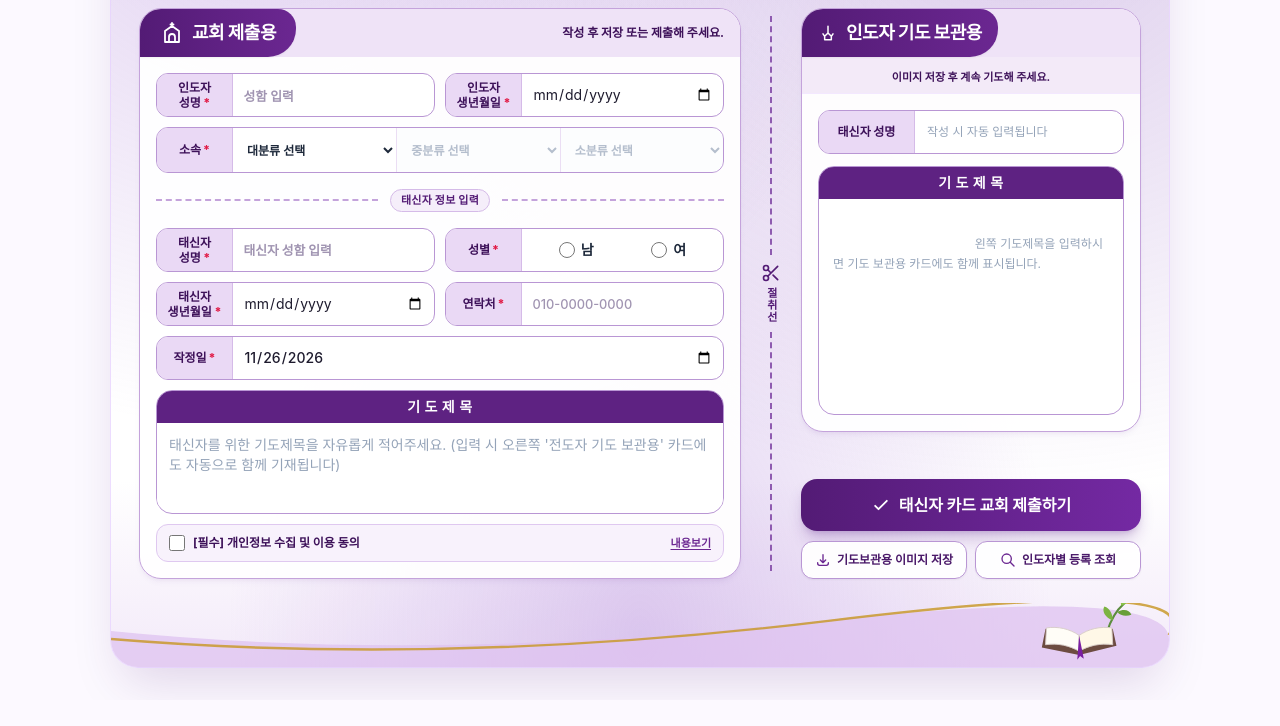
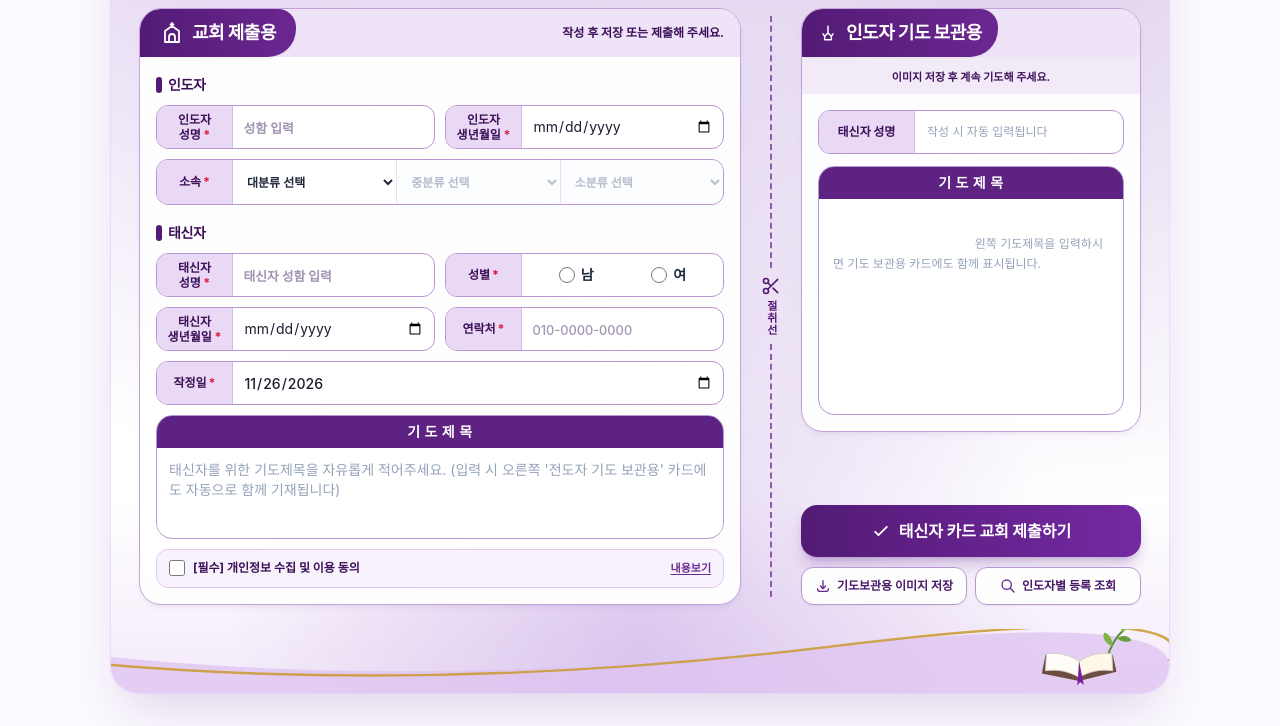
Before and after one commit to leejunkyu350/New-membership-registration, a plain HTML site: page index.html in a window 1280 px wide. Shown: the part 213-939 px from the top of the page. Before the commit the page ends 913 px from the top, so only its background shows below. Drawn offline with nearby package versions, Linux system fonts and the light colour scheme; a web font is replaced by a local one.

Commit message:
Update index.html

```diff
--- a/index.html
+++ b/index.html
@@ -178,6 +178,12 @@
                         <!-- 입력 필드 그리드 영역 -->
                         <div class="p-3.5 sm:p-4 space-y-2.5">
 
+                            <!-- 인도자 섹션 타이틀 -->
+                            <div class="flex items-center gap-1.5 pt-0.5">
+                                <span class="w-1.5 h-4 rounded-full bg-[#531B75]"></span>
+                                <h2 class="text-sm font-extrabold text-[#3D1159] tracking-tight">인도자</h2>
+                            </div>
+
                             <!-- 1행: 인도자 성명 + 인도자 생년월일 -->
                             <div class="grid grid-cols-1 sm:grid-cols-2 gap-2.5">
                                 <!-- 인도자 성명 -->
@@ -223,13 +229,10 @@
                                 </div>
                             </div>
 
-                            <!-- 인도자 / 태신자 작성 영역 구분선 -->
-                            <div class="relative py-1.5 flex items-center" aria-hidden="true">
-                                <div class="flex-grow border-t-2 border-dashed border-[#C4A3DB]"></div>
-                                <span class="shrink-0 mx-3 px-2.5 py-0.5 rounded-full bg-[#F5EEFA] border border-[#D5BBE8] text-[11px] font-extrabold text-[#531B75] tracking-wide">
-                                    태신자 정보 입력
-                                </span>
-                                <div class="flex-grow border-t-2 border-dashed border-[#C4A3DB]"></div>
+                            <!-- 태신자 섹션 타이틀 -->
+                            <div class="flex items-center gap-1.5 pt-2">
+                                <span class="w-1.5 h-4 rounded-full bg-[#531B75]"></span>
+                                <h2 class="text-sm font-extrabold text-[#3D1159] tracking-tight">태신자</h2>
                             </div>
 
                             <!-- 3행: 태신자 성명 + 성별(남/여 체크박스 스타일) -->
@@ -506,7 +509,7 @@
         (function() {
             const STORAGE_KEY = 'visitor_registration_records_v1';
             // 구글 스프레드시트(Apps Script) 웹 앱 URL을 아래 작은따옴표 안에 붙여넣으세요.
-            const GOOGLE_APPS_SCRIPT_URL = 'https://script.google.com/macros/s/AKfycbzZolNgs64OnDDN8jDOhz6oUtp5AXn3CBoGTmuaGXNoO-adpAxkE-Qqc84k0RKrxC-TvA/exec';
+            const GOOGLE_APPS_SCRIPT_URL = '';
 
             // 소속 3단계 계층 데이터 정의
             const GROUP_HIERARCHY = {
```
